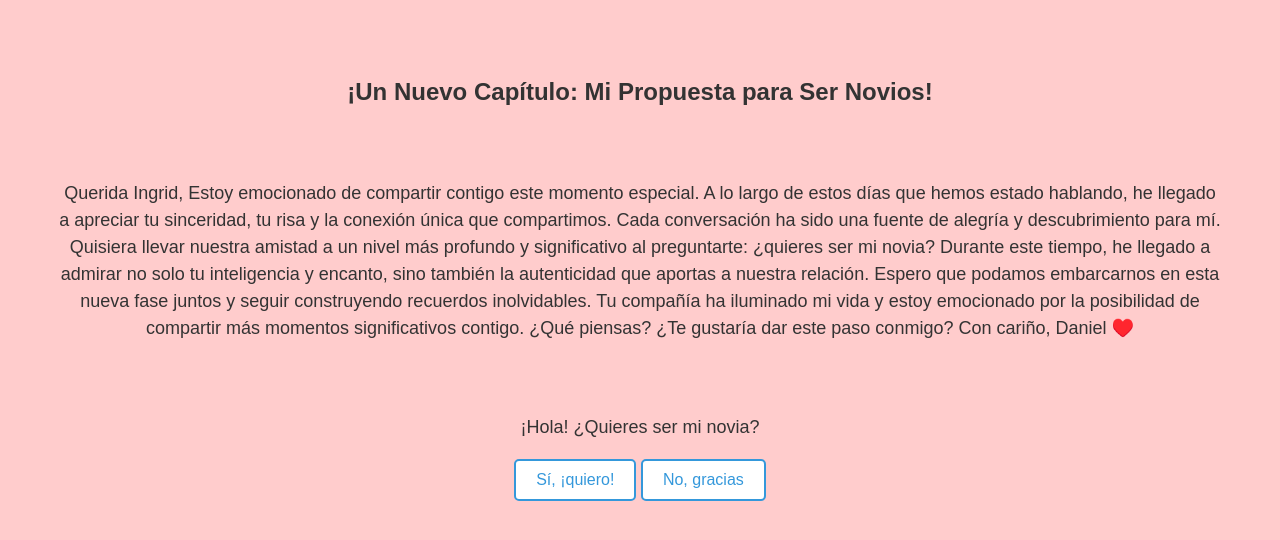
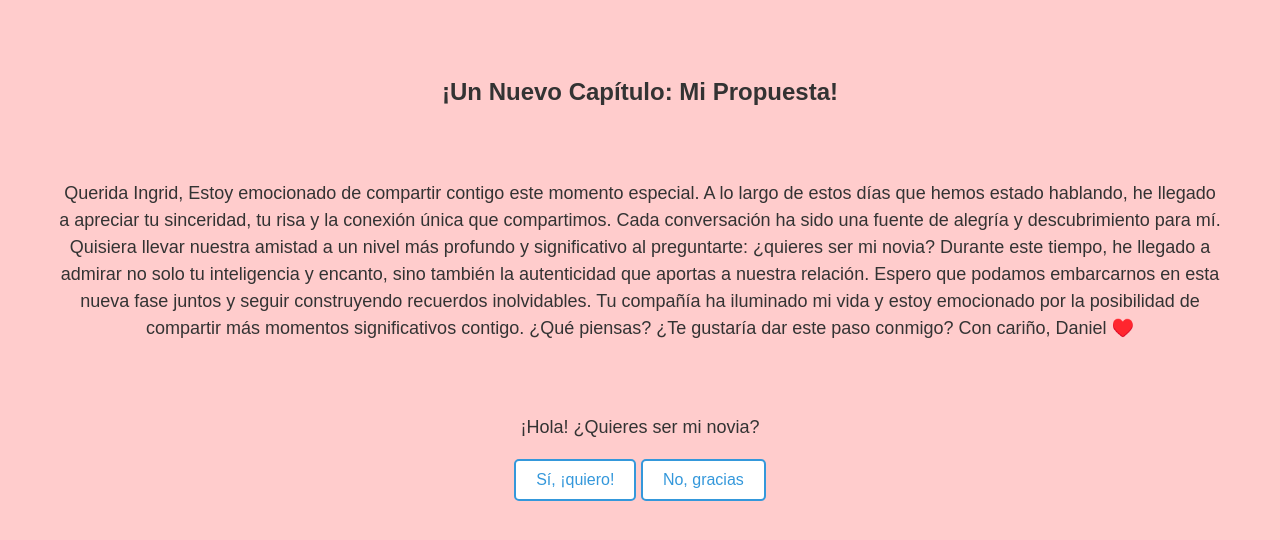
Before and after one commit to Daniel03-del/fuzzy-robot, a plain HTML site: page propuesta.html in a window 1280 px wide. Drawn offline with Linux system fonts and the light colour scheme.

Commit message:
Update propuesta.html

```diff
--- a/propuesta.html
+++ b/propuesta.html
@@ -26,7 +26,7 @@
 </head>
 <body>
 <!-- Pedido especial -->
- <center>   <h2>¡Un Nuevo Capítulo: Mi Propuesta para Ser Novios!</h2>
+ <center>   <h2>¡Un Nuevo Capítulo: Mi Propuesta!</h2>
  <br><br> <p>Querida Ingrid,
 
 Estoy emocionado de compartir contigo este momento especial. A lo largo de estos días que hemos estado hablando, he llegado a apreciar tu sinceridad, tu risa y la conexión única que compartimos. Cada conversación ha sido una fuente de alegría y descubrimiento para mí. Quisiera llevar nuestra amistad a un nivel más profundo y significativo al preguntarte: ¿quieres ser mi novia? Durante este tiempo, he llegado a admirar no solo tu inteligencia y encanto, sino también la autenticidad que aportas a nuestra relación. Espero que podamos embarcarnos en esta nueva fase juntos y seguir construyendo recuerdos inolvidables. Tu compañía ha iluminado mi vida y estoy emocionado por la posibilidad de compartir más momentos significativos contigo. ¿Qué piensas? ¿Te gustaría dar este paso conmigo?
```
